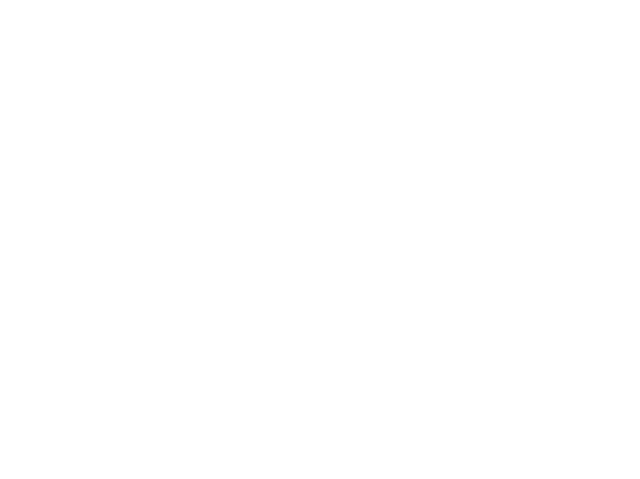
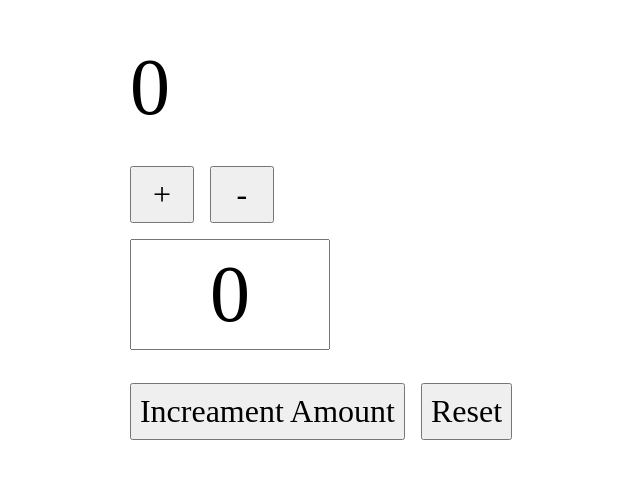
Before and after one commit to sinaderik/redux-practice, a React (Vite) app: page / in a window 1280 px wide. Shown: the part 151-630 px from the top of the page, without its empty margins (319-959 px from the left). Built offline with nearby package versions, Linux system fonts and the light colour scheme.

Commit message:
feat: counter component created

```diff
--- a/src/App.jsx
+++ b/src/App.jsx
@@ -1,9 +1,10 @@
 import React from 'react'
+import Counter from './features/counter/Counter'
 
 export default function App() {
   return (
-    <div>
-
+    <div >
+      <Counter />
     </div>
   )
 }
--- a/src/app/store.js
+++ b/src/app/store.js
@@ -1,7 +1,9 @@
 import { configureStore } from "@reduxjs/toolkit";
+import counterReducer from "../features/counter/counterSlice"
+
 
 export const store = configureStore({
     reducer: {
-
+        counter:counterReducer,
     }
 })
--- /dev/null
+++ b/src/features/counter/Counter.jsx
@@ -0,0 +1,31 @@
+import React from 'react'
+import { increament, decreament, increamentByAmount, reset } from './counterSlice'
+import { useSelector, useDispatch } from 'react-redux'
+import { useState } from "react";
+
+export default function Counter() {
+    const counter = useSelector((state) => state.counter.count)
+    const dispatch = useDispatch();
+    const [increamentAmount, setIncreamentAmount] = useState(0)
+
+    const addValue = Number(increamentAmount) || 0
+
+    function resetAll() {
+        setIncreamentAmount(0)
+        dispatch(reset())
+    }
+    return (
+        <div>
+            <p>{counter}</p>
+            <div>
+                <button onClick={() => dispatch(increament())}>+</button>
+                <button onClick={() => dispatch(decreament())}>-</button>
+            </div>
+            <input onChange={(e) => setIncreamentAmount(e.target.value)} value={addValue} type="text" />
+            <div>
+                <button onClick={() => dispatch(increamentByAmount(addValue))}>Increament Amount</button>
+                <button onClick={resetAll}>Reset</button>
+            </div>
+        </div>
+    )
+}
--- a/src/features/counter/counterSlice.js
+++ b/src/features/counter/counterSlice.js
@@ -1,4 +1,5 @@
 import { createSlice } from "@reduxjs/toolkit";
+
 const initialState = {
     count: 0
 }
@@ -12,9 +13,15 @@
         },
         decreament: (state) => {
             state.count -= 1
+        },
+        increamentByAmount: (state, action) => {
+            state.count += action.payload
+        },
+        reset: (state) => {
+            state.count = 0
         }
     }
 })
 
-export const { increament, decreament } = counterSlice.actions;
-export default createSlice.reducers;
+export const { increament, decreament, increamentByAmount, reset } = counterSlice.actions;
+export default counterSlice.reducer;
--- a/src/main.jsx
+++ b/src/main.jsx
@@ -1,9 +1,9 @@
 import React from 'react'
 import ReactDOM from 'react-dom/client'
 import App from './App.jsx'
-import './index.css'
 import { store } from './app/store.js'
 import { Provider } from 'react-redux'
+import './index.css'
 
 
 ReactDOM.createRoot(document.getElementById('root')).render(
```
